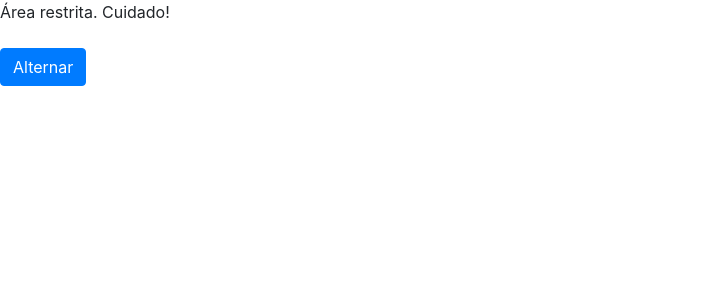
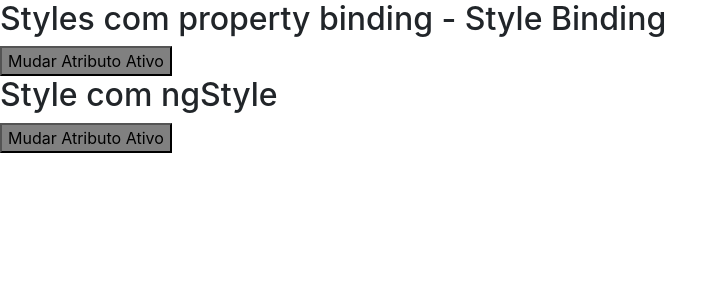
Before and after one commit to PedroFerreiraCJr/angular-directives, an Angular app: page / in a window 1280 px wide. Shown: the top 300 px of the page, without its empty margins (0-727 px from the left). Built offline with nearby package versions, Linux system fonts and the light colour scheme.

Commit message:
aula sobre a diretiva ngstyle

```diff
--- a/src/app/app.component.html
+++ b/src/app/app.component.html
@@ -7,5 +7,8 @@
 <!--
 <app-diretiva-ngfor></app-diretiva-ngfor>
 -->
+<!--
+<app-diretiva-ngclass></app-diretiva-ngclass>
+-->
 
-<app-diretiva-ngclass></app-diretiva-ngclass>
+<app-diretiva-ngstyle></app-diretiva-ngstyle>
--- a/src/app/app.module.ts
+++ b/src/app/app.module.ts
@@ -7,6 +7,7 @@
 import { NgbModule } from '@ng-bootstrap/ng-bootstrap';
 import { DiretivaNgforComponent } from './diretiva-ngfor/diretiva-ngfor.component';
 import { DiretivaNgclassComponent } from './diretiva-ngclass/diretiva-ngclass.component';
+import { DiretivaNgstyleComponent } from './diretiva-ngstyle/diretiva-ngstyle.component';
 
 @NgModule({
   declarations: [
@@ -15,6 +16,7 @@
     DiretivaNgswitchComponent,
     DiretivaNgforComponent,
     DiretivaNgclassComponent,
+    DiretivaNgstyleComponent,
   ],
   imports: [
     BrowserModule,
--- a/src/app/diretiva-ngclass/diretiva-ngclass.component.ts
+++ b/src/app/diretiva-ngclass/diretiva-ngclass.component.ts
@@ -17,5 +17,4 @@
   public onChange(): void {
     this.danger = !this.danger;
   }
-
 }
--- /dev/null
+++ b/src/app/diretiva-ngstyle/diretiva-ngstyle.component.html
@@ -0,0 +1,22 @@
+
+<h2>Styles com property binding - Style Binding</h2>
+<button
+    [style.backgroundColor]="ativo ? 'blue' : 'gray'"
+    [style.color]="ativo ? 'white' : 'black'"
+    [style.fontWeight]="ativo ? 'bold' : 'normal'"
+    (click)="mudarAtivo()">
+    Mudar Atributo Ativo
+</button>
+
+<br>
+
+<h2>Style com ngStyle</h2>
+<button
+    [ngStyle]="{
+        'backgroundColor': (ativo ? 'blue' : 'gray'),
+        'color': (ativo ? 'white' : 'black'),
+        'fontWeight': (ativo ? 'bold' : 'normal')
+    }"
+    (click)="mudarAtivo()">
+    Mudar Atributo Ativo
+</button>
--- /dev/null
+++ b/src/app/diretiva-ngstyle/diretiva-ngstyle.component.ts
@@ -0,0 +1,22 @@
+import { Component, OnInit } from '@angular/core';
+
+@Component({
+  selector: 'app-diretiva-ngstyle',
+  templateUrl: './diretiva-ngstyle.component.html',
+  styleUrls: ['./diretiva-ngstyle.component.css']
+})
+export class DiretivaNgstyleComponent implements OnInit {
+
+  ativo: boolean = false;
+  tamanhoFonte: number = 10;
+
+  constructor() { }
+
+  ngOnInit(): void {
+  }
+
+  public mudarAtivo(): void {
+    this.ativo = !this.ativo;
+  }
+
+}
```
Also changed, not shown: src/app/diretiva-ngstyle/diretiva-ngstyle.component.css (added), 1 other file (tests, documents, lock files or other folders).
